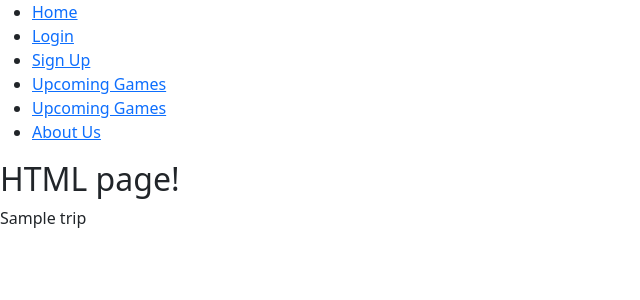
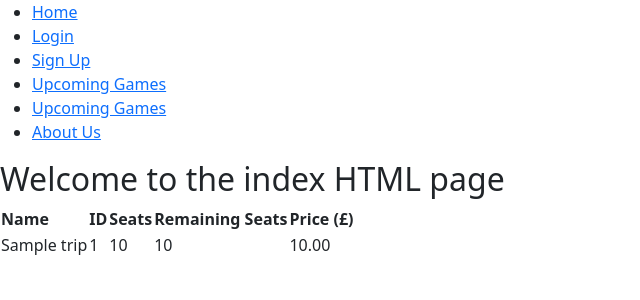
Before and after one commit to RichBurman/Project_4, a Django app: page / in a window 1280 px wide. Shown: the top 300 px of the page, without its empty margins (0-640 px from the left). Run offline with Django 3.2, Linux system fonts and the light colour scheme; tables that the repository leaves empty hold one stand-in row (values such as "Sample post").

Commit message:
Add Table into html and link to TripList view

```diff
--- a/Football_travel/views.py
+++ b/Football_travel/views.py
@@ -7,4 +7,5 @@ from .models import Trip
 
 class TripList(generic.ListView):
     model = Trip
+    queryset = Trip.objects.order_by('trip_id',)
     template_name = 'index.html'
--- a/templates/index.html
+++ b/templates/index.html
@@ -1,12 +1,32 @@
 {% extends "base.html" %} {% block content %}
 
 <div>
-  <h2>HTML page!</h2>
+    <h2>Welcome to the index HTML page </h2>
 
-  <div>
-    {% for trip in trip_list %}
-    <p>{{ trip.trip_name }}</p>
-  </div>
-  {% endfor %}
-</div>
-{% endblock %}
+    <div>
+        {% for trip in trip_list %}
+    </div>
+    <div>
+        <table>
+            <tr>
+                <th>Name</th>
+                <th>ID</th>
+                <th>Seats</th>
+                <th>Remaining Seats</th>
+                <th>Price (£)</th>
+
+            <tr>
+                <td>{{ trip.trip_name}}</td>
+                <td>{{ trip.trip_id}}</td>
+                <td>{{ trip.seats}}</td>
+                <td>{{ trip.remaining_seats}}</td>
+                <td>{{ trip.price}}</td>
+            </tr>
+            <tr>
+
+            </tr>
+        </table>
+
+    {% endfor %}
+
+    {% endblock %}
```
Also changed, not shown: Football_travel/models.py (line endings or trailing spaces).
